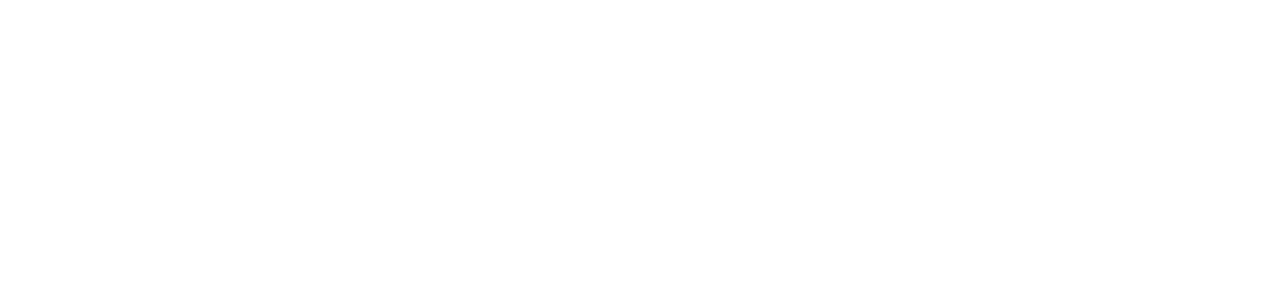
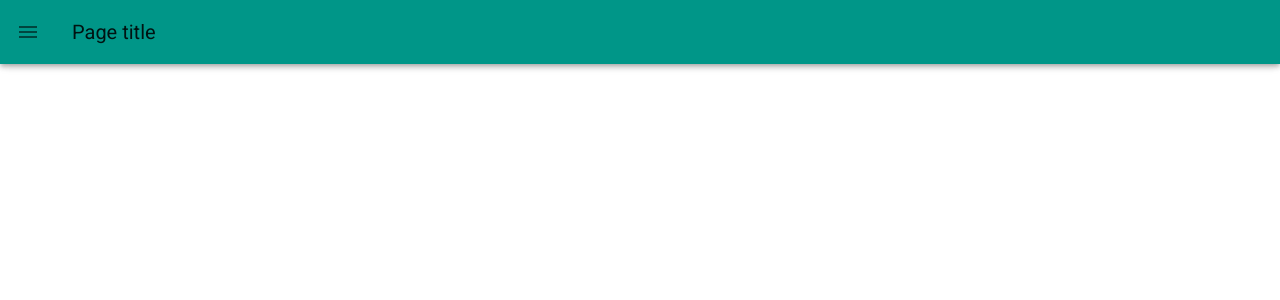
Before and after one commit to km2442/SimpleWeather, a Vue app: page / in a window 1280 px wide. Shown: the top 300 px of the page. Built offline with nearby package versions, Linux system fonts and the light colour scheme.

Commit message:
Added app bar

```diff
--- a/src/App.vue
+++ b/src/App.vue
@@ -1,15 +1,15 @@
 <template>
   <v-app>
+    <Navbar></Navbar>
     <router-view></router-view>
   </v-app>
 </template>
 
 <script>
-
 export default {
   name: 'App',
   components: {
-
+    Navbar: () => import(/* webpackChunkName: "Index" */ './components/Navigation/Navbar')
   },
   data: () => ({
 
--- /dev/null
+++ b/src/components/Navigation/Navbar.vue
@@ -0,0 +1,10 @@
+<template>
+  <div>
+      <v-app-bar
+      color="teal"
+    >
+      <v-app-bar-nav-icon></v-app-bar-nav-icon>
+      <v-toolbar-title>Page title</v-toolbar-title>
+    </v-app-bar>
+  </div>
+</template>
```
